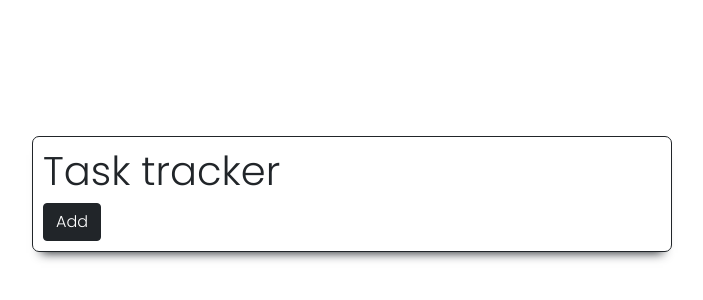
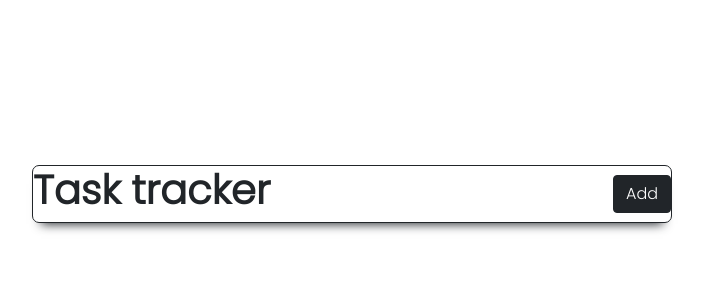
Before and after one commit to MarcieBell/react-crash-course-traversy, a React (Create React App) app: page / in a window 1280 px wide. Shown: the part 206-506 px from the top of the page, without its empty margins (288-991 px from the left). Built offline with nearby package versions, Linux system fonts and the light colour scheme.

Commit message:
Minor changes : + Formatting code + Adding comments

```diff
--- a/src/components/Button.js
+++ b/src/components/Button.js
@@ -5,7 +5,7 @@ import React from 'react';
  * @param {*} param0 : GETTING BUTTON STYLE AND CHILD COMPONENT
  * @returns <Button/> (JSX)
  */
-const Button = ({children, classVal}) => {
+const Button = ({ children, classVal }) => {
 
     //COMPONENT VALUE
     return (
--- a/src/components/Header.js
+++ b/src/components/Header.js
@@ -1,4 +1,6 @@
+//IMPORTING PACKAGES
 import React from 'react';
+import Button from "./Button";
 import PropTypes from 'prop-types';
 
 /**
@@ -10,24 +12,26 @@ import PropTypes from 'prop-types';
 const Header = (props) => {
 
     //STYLE OBJECT
-    const Style = {
-        fontWeight: "900",
-    };
+    const Style = {fontWeight: "900",};
 
+    //METHODS
+    const onClick = (event) =>{};
+
+    //COMPONENT VALUE
     return (
-        <div style={Style} className="mx-auto">
-            <h1>{props.title}</h1>
-            <button className="btn btn-dark"> Add</button>
+        <div style={Style} className="mx-auto d-flex justify-content-between align-items-center">
+            <h1 className="fw-bolder">{props.title}</h1>
+            <Button onClick={onClick} classVal="btn btn-dark">Add</Button>
         </div>
     );
 }
 
-//Default props value of Header component
+//DEFAULT PROPS VALUE OF THE HEADER COMPONENT
 Header.defaultProps = {
     title: "Task tracker"
 };
 
-//Defining prop types of different props passed to the component
+//DEFINING PROP TYPES FOR DIFFERENT PROPS OF THE HEADER COMPONENT
 Header.propTypes = {
     title: PropTypes.string.isRequired
 };
--- a/src/style/style.css
+++ b/src/style/style.css
@@ -1,6 +1,7 @@
 @import url("https://fonts.googleapis.com/css2?family=Poppins:ital,wght@0,300;1,300&display=swap");
 
-body{
+/*  */
+body {
   margin: 0px;
   display: flex;
   height: 100vh;
@@ -8,26 +9,33 @@ body{
   justify-content: center;
 }
 
-.app{
-    width:50vw;
-    padding: 10px;
+/*  */
+.app {
+  width: 50vw;
+  font-size: 16px;
   border-radius: 7px;
   box-shadow: 0px 10px 10px -9.2px;
-    font-family: 'Poppins', sans-serif;
+  font-family: "Poppins", sans-serif;
 }
 
+/*  */
+.task {
+  background-color: lightgrey;
+}
+
+/*  */
 @media screen and (max-width: 900px) {
-    .app{
+  .app {
     width: 50vw;
   }
 }
 @media screen and (max-width: 750px) {
-    .app{
+  .app {
     width: 70vw;
   }
 }
 @media screen and (max-width: 500px) {
-    .app{
+  .app {
     width: 90vw;
   }
 }
```
Also changed, not shown: src/index.js (+4 -4 lines). Lines whose indentation alone changed are shown as unchanged.
